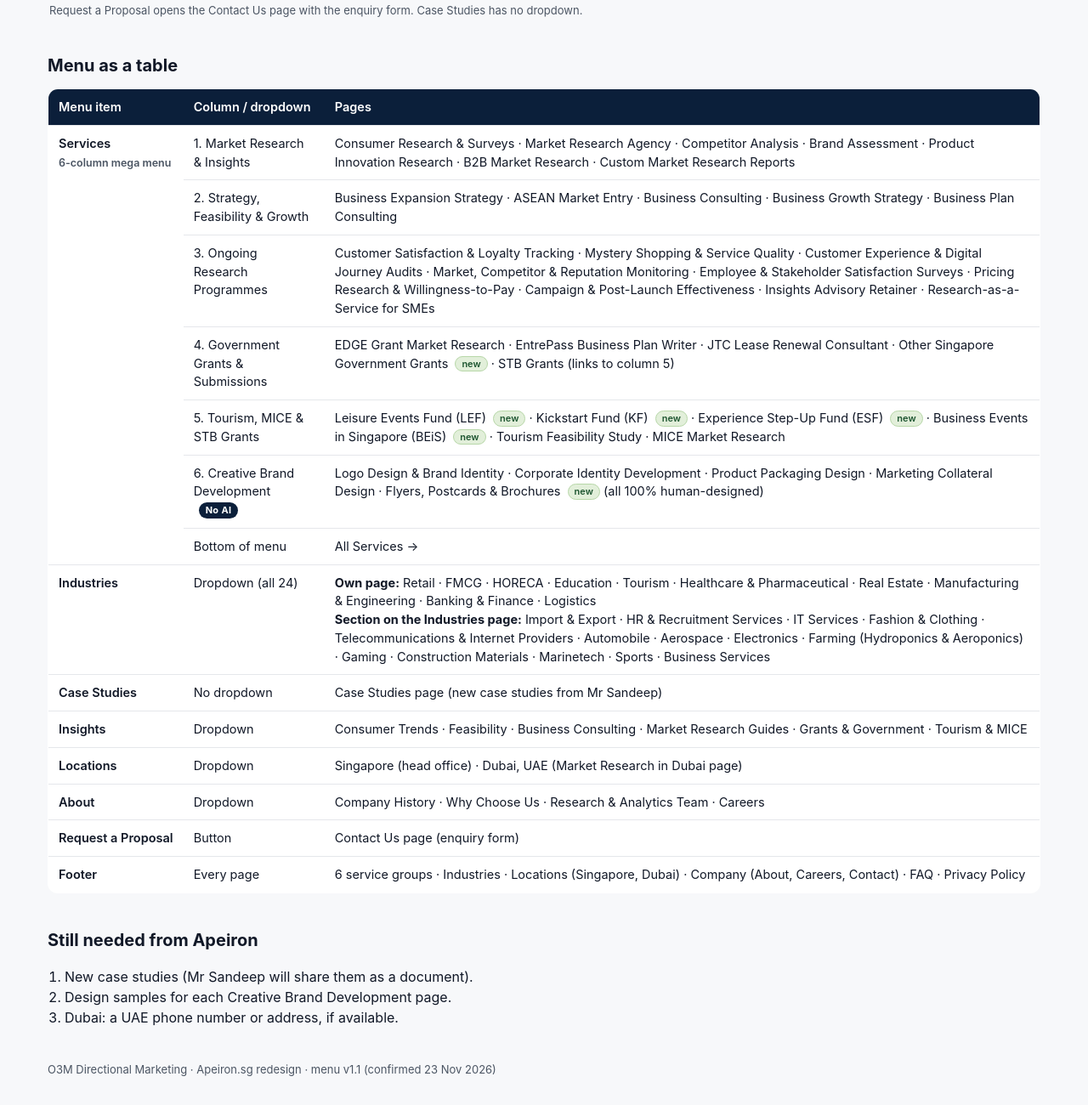
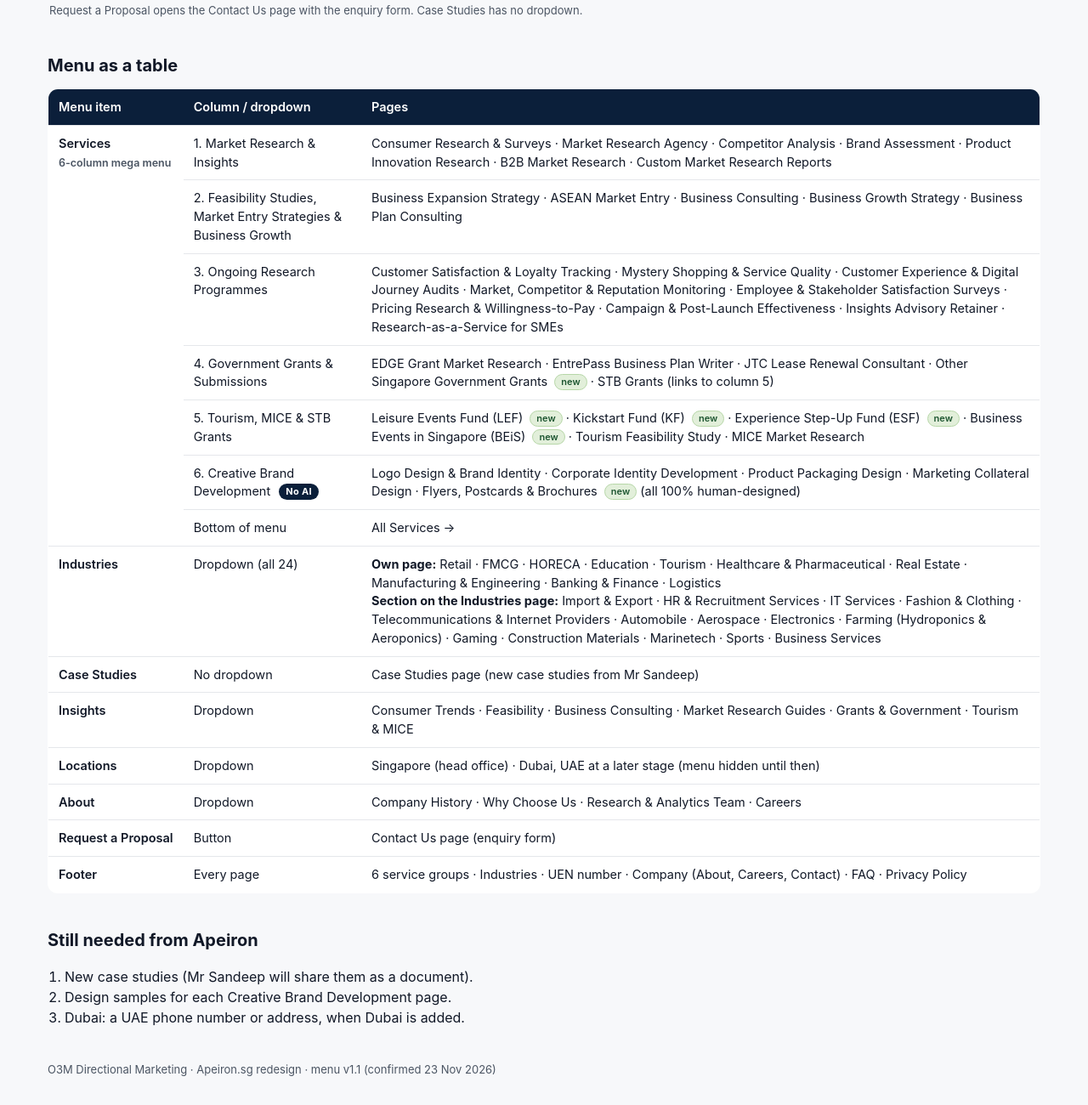
Before and after one commit to sridharr-star/apeiron-menu, a plain HTML site: page index.html in a window 1280 px wide. Shown: the part 232-1532 px from the top of the page at 85% size. Drawn offline with Linux system fonts and the light colour scheme.

Commit message:
Menu page: renamed service group, Dubai at a later stage
Co-Authored-By: Claude Opus 5.5 <noreply@anthropic.com>
Claude-Session: https://claude.ai/code/session_01CxUHXZZxhsS7qVVhGqBKaV

```diff
--- a/index.html
+++ b/index.html
@@ -79,7 +79,7 @@ footer.page{color:var(--muted);font-size:13px;margin:40px 0 32px}
     <div class="cols">
       <div class="col"><h3>1. Market Research &amp; Insights</h3><ul>
         <li>Consumer Research &amp; Surveys</li><li>Market Research Agency</li><li>Competitor Analysis</li><li>Brand Assessment</li><li>Product Innovation Research</li><li>B2B Market Research</li><li>Custom Market Research Reports</li></ul></div>
-      <div class="col"><h3>2. Strategy, Feasibility &amp; Growth</h3><ul>
+      <div class="col"><h3>2. Feasibility Studies, Market Entry Strategies &amp; Business Growth</h3><ul>
         <li>Business Expansion Strategy</li><li>ASEAN Market Entry</li><li>Business Consulting</li><li>Business Growth Strategy</li><li>Business Plan Consulting</li></ul></div>
       <div class="col"><h3>3. Ongoing Research Programmes</h3><ul>
         <li>Customer Satisfaction &amp; Loyalty Tracking</li><li>Mystery Shopping &amp; Service Quality</li><li>Customer Experience &amp; Digital Journey Audits</li><li>Market, Competitor &amp; Reputation Monitoring</li><li>Employee &amp; Stakeholder Satisfaction Surveys</li><li>Pricing Research &amp; Willingness-to-Pay</li><li>Campaign &amp; Post-Launch Effectiveness</li><li>Insights Advisory Retainer</li><li>Research-as-a-Service for SMEs</li></ul></div>
@@ -103,8 +103,8 @@ footer.page{color:var(--muted);font-size:13px;margin:40px 0 32px}
     <a class="all" href="#">All Insights →</a></div></div>
 
   <div class="panel" id="p-locations"><div class="simple col"><ul>
-    <li>Singapore <span class="note">(head office)</span></li><li>Dubai, UAE</li></ul>
-    <p class="note">Singapore links to the homepage. Dubai has its own page with local contact details. New markets can be added later using the same page template.</p></div></div>
+    <li>Singapore <span class="note">(head office)</span></li><li>Dubai, UAE <span class="note">(later stage)</span></li></ul>
+    <p class="note">Update 24 Nov: Dubai will be added at a later stage, as Mr Sandeep asked. Until then this menu item is hidden on the site. The Dubai page template is ready for when it is needed.</p></div></div>
 
   <div class="panel" id="p-about"><div class="simple col"><ul>
     <li>Company History</li><li>Why Choose Us</li><li>Research &amp; Analytics Team</li><li>Careers</li></ul></div></div>
@@ -116,7 +116,7 @@ footer.page{color:var(--muted);font-size:13px;margin:40px 0 32px}
 <thead><tr><th>Menu item</th><th>Column / dropdown</th><th>Pages</th></tr></thead>
 <tbody>
 <tr><td class="mi" rowspan="7">Services<br><span class="note">6-column mega menu</span></td><td>1. Market Research &amp; Insights</td><td>Consumer Research &amp; Surveys · Market Research Agency · Competitor Analysis · Brand Assessment · Product Innovation Research · B2B Market Research · Custom Market Research Reports</td></tr>
-<tr><td>2. Strategy, Feasibility &amp; Growth</td><td>Business Expansion Strategy · ASEAN Market Entry · Business Consulting · Business Growth Strategy · Business Plan Consulting</td></tr>
+<tr><td>2. Feasibility Studies, Market Entry Strategies &amp; Business Growth</td><td>Business Expansion Strategy · ASEAN Market Entry · Business Consulting · Business Growth Strategy · Business Plan Consulting</td></tr>
 <tr><td>3. Ongoing Research Programmes</td><td>Customer Satisfaction &amp; Loyalty Tracking · Mystery Shopping &amp; Service Quality · Customer Experience &amp; Digital Journey Audits · Market, Competitor &amp; Reputation Monitoring · Employee &amp; Stakeholder Satisfaction Surveys · Pricing Research &amp; Willingness-to-Pay · Campaign &amp; Post-Launch Effectiveness · Insights Advisory Retainer · Research-as-a-Service for SMEs</td></tr>
 <tr><td>4. Government Grants &amp; Submissions</td><td>EDGE Grant Market Research · EntrePass Business Plan Writer · JTC Lease Renewal Consultant · Other Singapore Government Grants <span class="new">new</span> · STB Grants (links to column 5)</td></tr>
 <tr><td>5. Tourism, MICE &amp; STB Grants</td><td>Leisure Events Fund (LEF) <span class="new">new</span> · Kickstart Fund (KF) <span class="new">new</span> · Experience Step-Up Fund (ESF) <span class="new">new</span> · Business Events in Singapore (BEiS) <span class="new">new</span> · Tourism Feasibility Study · MICE Market Research</td></tr>
@@ -125,17 +125,17 @@ footer.page{color:var(--muted);font-size:13px;margin:40px 0 32px}
 <tr><td class="mi">Industries</td><td>Dropdown (all 24)</td><td><b>Own page:</b> Retail · FMCG · HORECA · Education · Tourism · Healthcare &amp; Pharmaceutical · Real Estate · Manufacturing &amp; Engineering · Banking &amp; Finance · Logistics<br><b>Section on the Industries page:</b> Import &amp; Export · HR &amp; Recruitment Services · IT Services · Fashion &amp; Clothing · Telecommunications &amp; Internet Providers · Automobile · Aerospace · Electronics · Farming (Hydroponics &amp; Aeroponics) · Gaming · Construction Materials · Marinetech · Sports · Business Services</td></tr>
 <tr><td class="mi">Case Studies</td><td>No dropdown</td><td>Case Studies page (new case studies from Mr Sandeep)</td></tr>
 <tr><td class="mi">Insights</td><td>Dropdown</td><td>Consumer Trends · Feasibility · Business Consulting · Market Research Guides · Grants &amp; Government · Tourism &amp; MICE</td></tr>
-<tr><td class="mi">Locations</td><td>Dropdown</td><td>Singapore (head office) · Dubai, UAE (Market Research in Dubai page)</td></tr>
+<tr><td class="mi">Locations</td><td>Dropdown</td><td>Singapore (head office) · Dubai, UAE at a later stage (menu hidden until then)</td></tr>
 <tr><td class="mi">About</td><td>Dropdown</td><td>Company History · Why Choose Us · Research &amp; Analytics Team · Careers</td></tr>
 <tr><td class="mi">Request a Proposal</td><td>Button</td><td>Contact Us page (enquiry form)</td></tr>
-<tr><td class="mi">Footer</td><td>Every page</td><td>6 service groups · Industries · Locations (Singapore, Dubai) · Company (About, Careers, Contact) · FAQ · Privacy Policy</td></tr>
+<tr><td class="mi">Footer</td><td>Every page</td><td>6 service groups · Industries · UEN number · Company (About, Careers, Contact) · FAQ · Privacy Policy</td></tr>
 </tbody></table></div>
 
 <h2>Still needed from Apeiron</h2>
 <ol>
 <li>New case studies (Mr Sandeep will share them as a document).</li>
 <li>Design samples for each Creative Brand Development page.</li>
-<li>Dubai: a UAE phone number or address, if available.</li>
+<li>Dubai: a UAE phone number or address, when Dubai is added.</li>
 </ol>
 <footer class="page">O3M Directional Marketing · Apeiron.sg redesign · menu v1.1 (confirmed 23 Nov 2026)</footer>
 </div>
```
